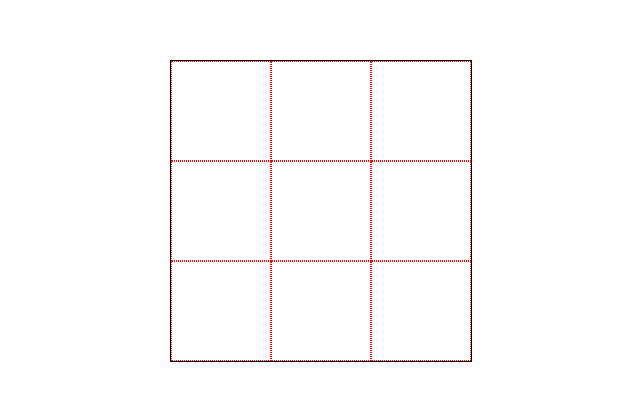
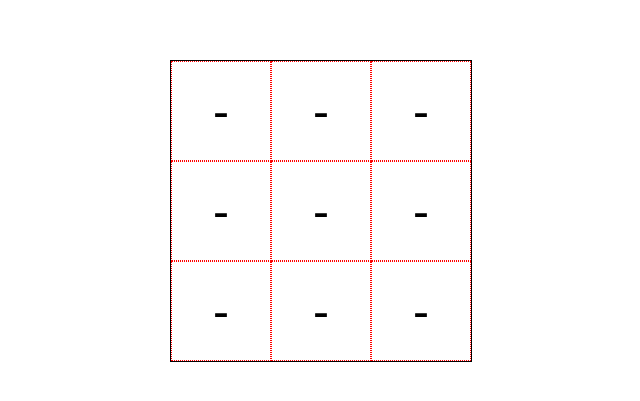
Before and after one commit to ehguo/vue-tictactoe, a plain HTML site: page src/index.html in a window 1280 px wide. Shown: the part 189-590 px from the top of the page, 319-959 px from the left. Drawn offline with nearby package versions, Linux system fonts and the light colour scheme.

Commit message:
Minor refactoring, use shorthand

```diff
--- a/src/index.html
+++ b/src/index.html
@@ -11,10 +11,10 @@
     <div id="app">
       <div class="board">
         <tile
-          v-for="tile in tiles"
-          v-bind:data="tile"
-          v-bind:key="tile.id"
-          v-on:click="markTile()">
+          v-for="(tile, idx) in tiles"
+          :id="idx"
+          :mark="tile"
+          @click.native="markTile">
         </tile>
       </div>
     </div>
--- a/src/main.js
+++ b/src/main.js
@@ -1,8 +1,8 @@
 Vue.component('tile', {
-  props: ['data'],
+  props: ['mark'],
   template: `
     <a class="tile">
-      {{ data.mark }}
+      {{ mark }}
     </a>
   `
 });
@@ -11,20 +11,16 @@ new Vue({
   el: '#app',
   data: {
     tiles: [
-      { id: 0, mark: '' },
-      { id: 1, mark: '' },
-      { id: 2, mark: '' },
-      { id: 3, mark: '' },
-      { id: 4, mark: '' },
-      { id: 5, mark: '' },
-      { id: 6, mark: '' },
-      { id: 7, mark: '' },
-      { id: 8, mark: '' }
+      '-', '-', '-',
+      '-', '-', '-',
+      '-', '-', '-'
     ]
   },
   methods: {
     markTile: function (event) {
-      console.log(event.target);
+      const id = event.target.id;
+      console.log(id);
+      this.tiles[id] = 'X';
     }
   }
 });
```
